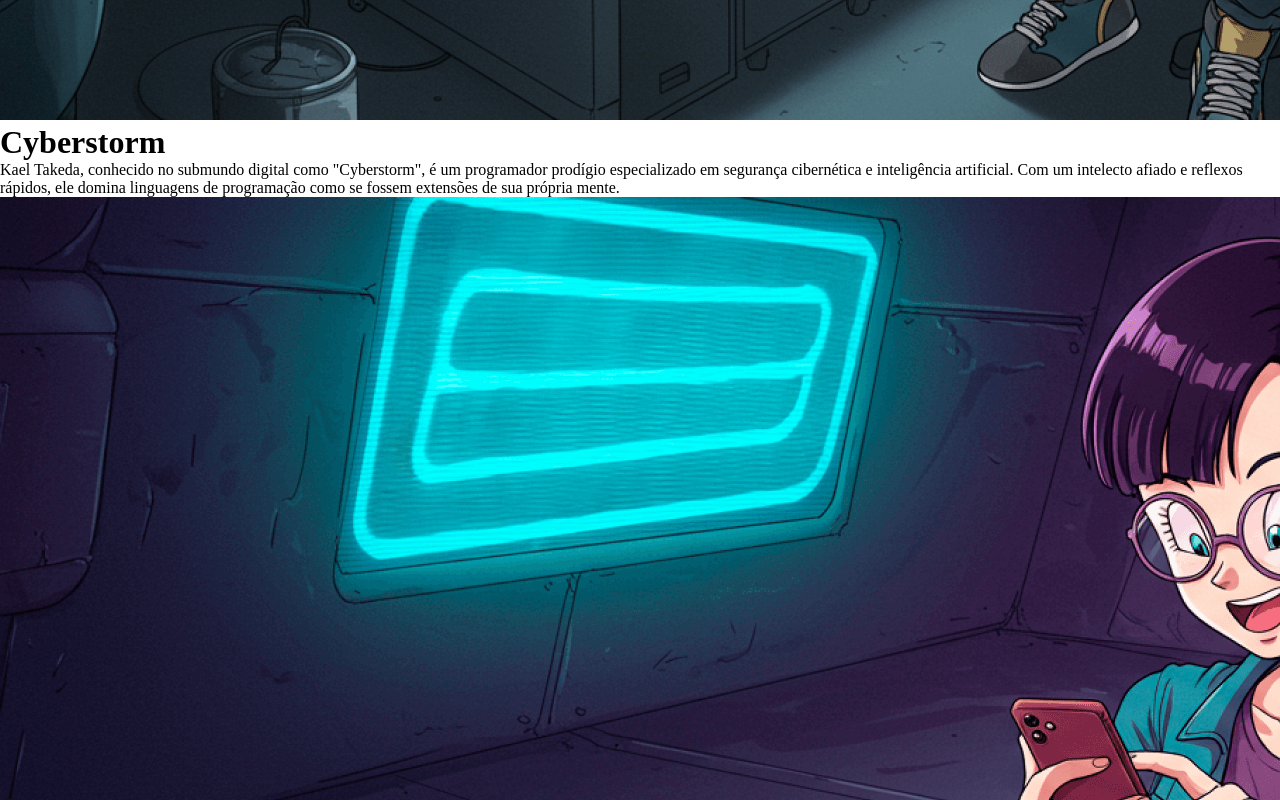
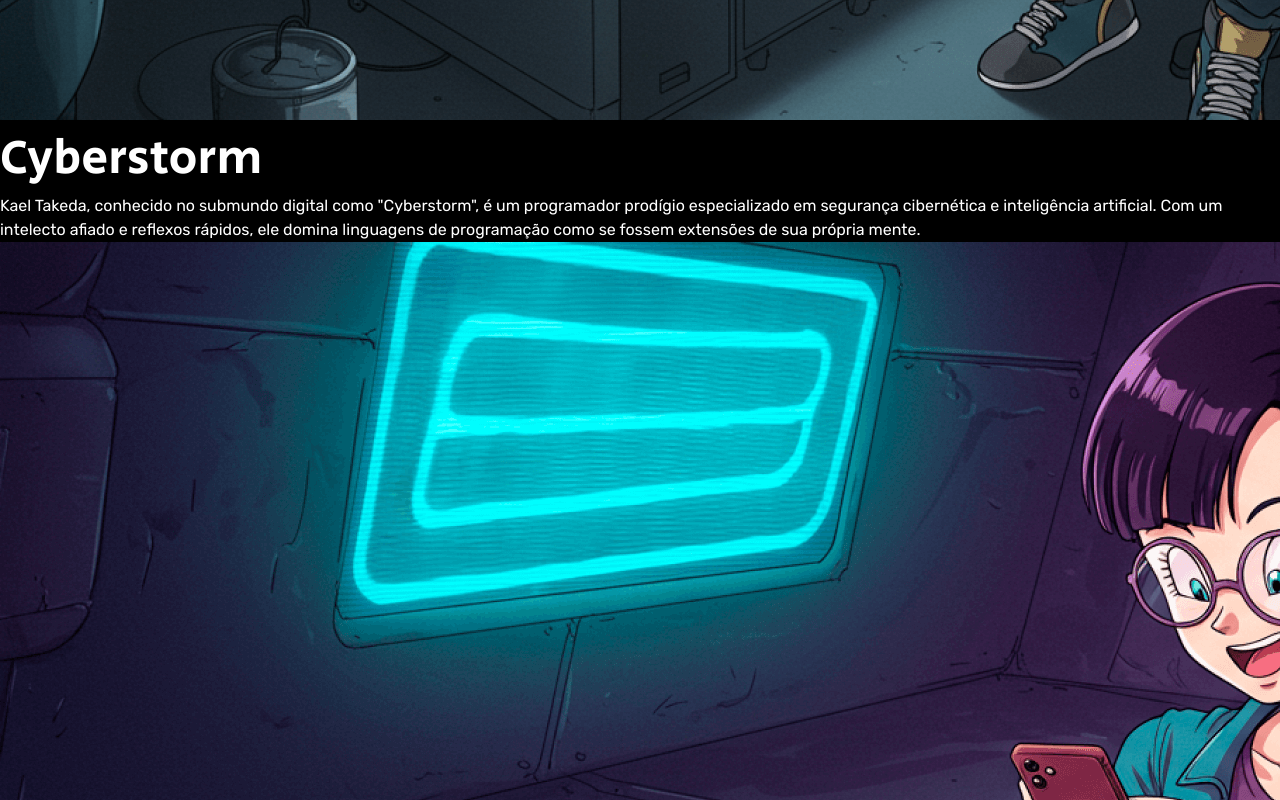
Before and after one commit to ildopetrijunior/dragonball-project, a plain HTML site: page index.html in a window 1280 px wide. Shown: the part 960-1760 px from the top of the page. Drawn offline with Linux system fonts and the light colour scheme.

Commit message:
feat: global css and fonts styles

```diff
--- a/src/styles/global.css
+++ b/src/styles/global.css
@@ -4,6 +4,23 @@
     box-sizing: border-box;
 }
 
-:root {}
+:root {
+    --title-md: 400 48px "Secular One", sans-serif;
+    --text-md: 400 16px/24px "Rubik", sans-serif;
+}
 
-body {}
+body {
+    max-width: 100vw;
+    max-height: 100vh;
+    overflow: hidden;
+    background-color: #000000;
+    color: #ffffff;
+}
+
+h1 {
+    font: var(--title-md);
+}
+
+p {
+    font: var(--text-md);
+}
```
